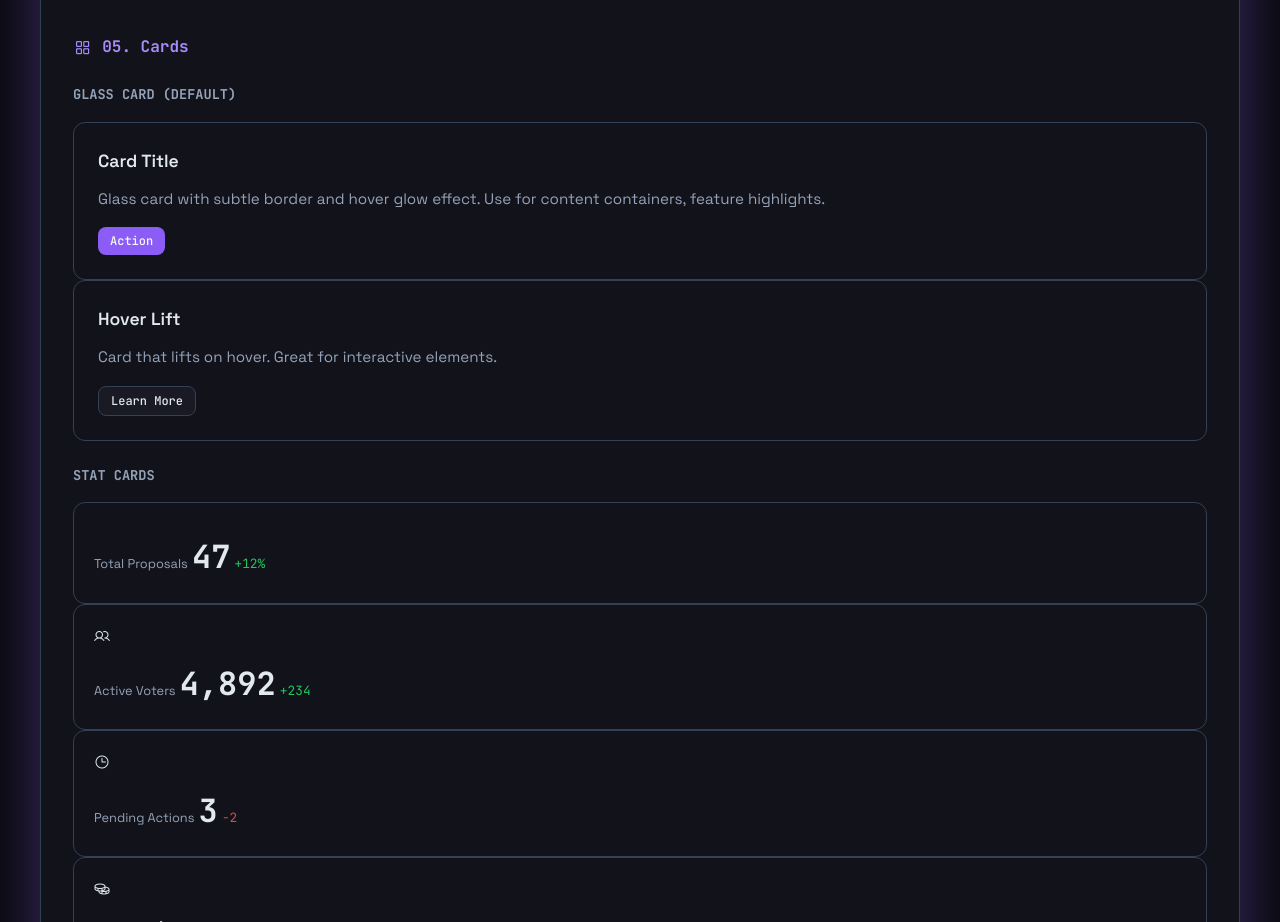
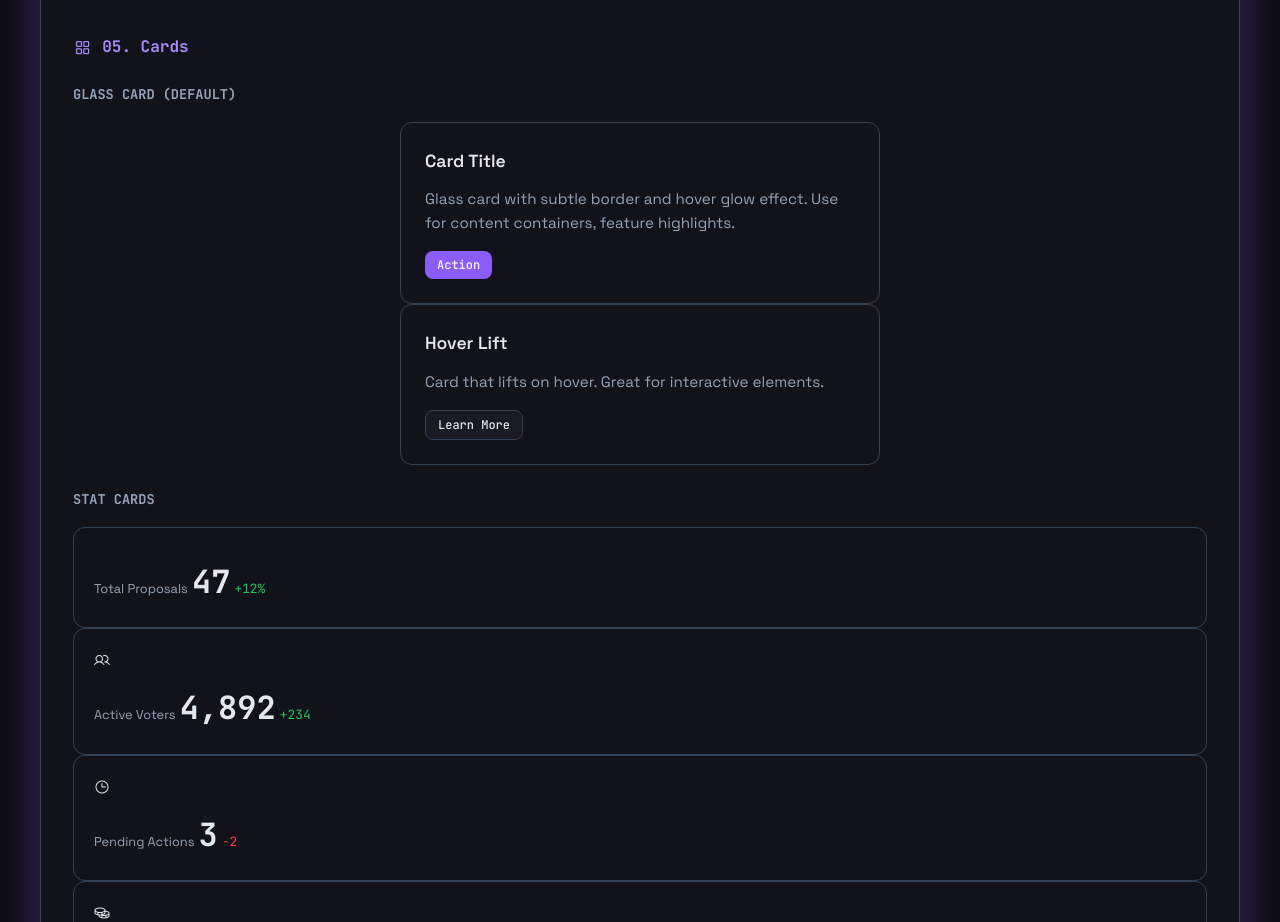
Before and after one commit to DBOT-DC/dbot-design-system, a plain HTML site: page index.html in a window 1280 px wide. Shown: the part 4360-5282 px from the top of the page. Drawn offline with nearby package versions, Linux system fonts and the light colour scheme; files whose address does not match are found by name.

Commit message:
fix: glass-card centered, max-width 320-480px responsive, breathing room

```diff
--- a/dbot-design-system.css
+++ b/dbot-design-system.css
@@ -700,6 +700,15 @@ body {
     border-radius: 12px;
     padding: 24px;
     transition: all 0.3s;
+    max-width: 320px;
+    margin: 0 auto;
+}
+
+@media (min-width: 768px) {
+    .glass-card, .card { max-width: 400px; }
+}
+@media (min-width: 1024px) {
+    .glass-card, .card { max-width: 480px; }
 }
 
 .glass-card:hover {
```
